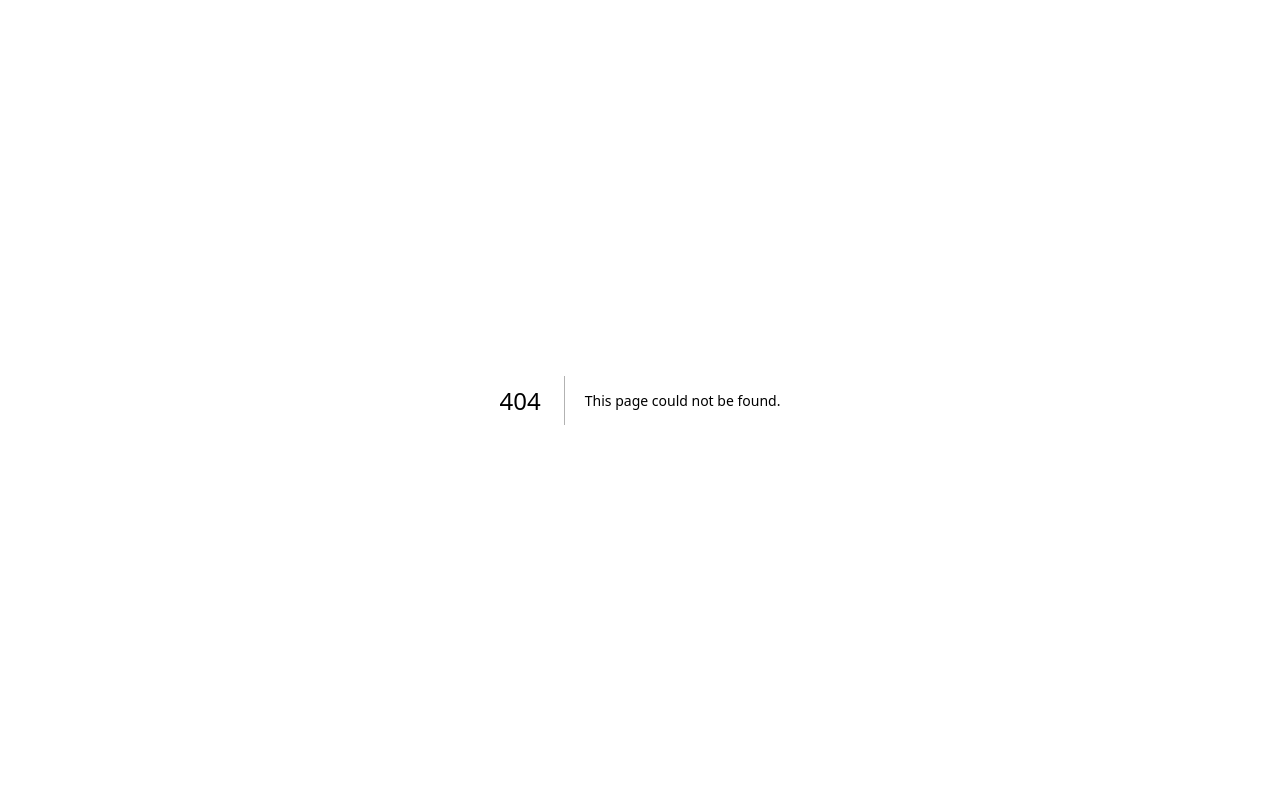
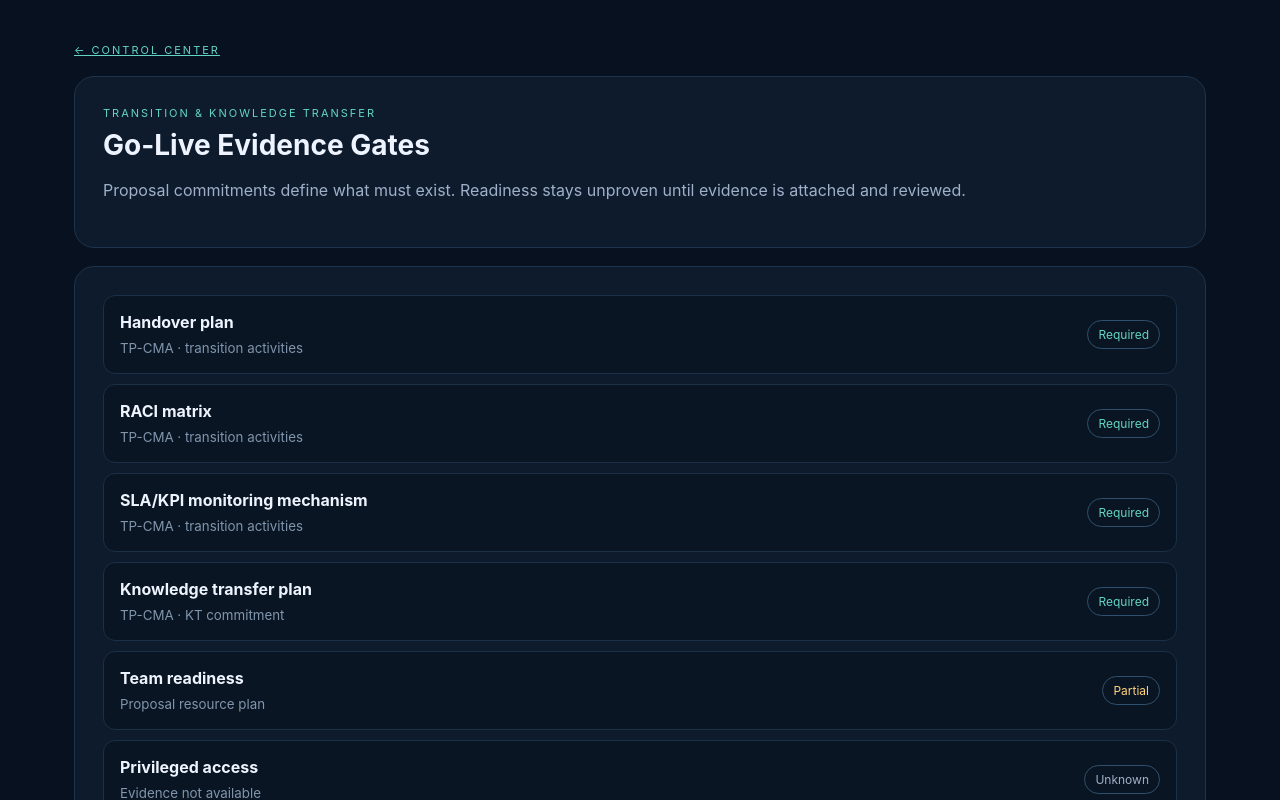
Before and after one commit to mohdassen/managedops, a Next.js app: page /transition in a window 1280 px wide. Before the commit this address had no page. Shown: the top 800 px of the page. Built offline with nearby package versions, Linux system fonts and the light colour scheme.

Commit message:
feat: add transition and KT evidence gates

```diff
--- /dev/null
+++ b/app/transition/page.tsx
@@ -0,0 +1,17 @@
+const gates=[
+ {name:'Handover plan',status:'Required',source:'TP-CMA · transition activities'},
+ {name:'RACI matrix',status:'Required',source:'TP-CMA · transition activities'},
+ {name:'SLA/KPI monitoring mechanism',status:'Required',source:'TP-CMA · transition activities'},
+ {name:'Knowledge transfer plan',status:'Required',source:'TP-CMA · KT commitment'},
+ {name:'Team readiness',status:'Partial',source:'Proposal resource plan'},
+ {name:'Privileged access',status:'Unknown',source:'Evidence not available'},
+ {name:'Operational documentation',status:'Partial',source:'Proposal commitment only'},
+ {name:'Backup / DR evidence',status:'Unknown',source:'Evidence not available'}
+];
+export default function Transition(){return <main>
+<a className="eyebrow" href="/">← CONTROL CENTER</a>
+<section className="panel"><p className="eyebrow">TRANSITION & KNOWLEDGE TRANSFER</p><h1>Go-Live Evidence Gates</h1><p>Proposal commitments define what must exist. Readiness stays unproven until evidence is attached and reviewed.</p></section>
+<section className="panel"><div className="table">{gates.map(g=><div className="row" key={g.name}><div><h4>{g.name}</h4><small>{g.source}</small></div><span className={`status ${g.status.toLowerCase()}`}>{g.status}</span></div>)}</div></section>
+<section className="panel"><h3>Current assessment</h3><p><b>INSUFFICIENT EVIDENCE</b> — we have proposal requirements, but not enough operational evidence yet to issue a defensible Go / Conditional Go / No-Go decision.</p></section>
+<style jsx>{`.table{display:grid;gap:10px}.row{display:flex;justify-content:space-between;align-items:center;padding:16px;background:#091522;border:1px solid #1b3047;border-radius:12px}.row h4{margin:0 0 5px}.row small{color:#8195ad}.status{border:1px solid #31506d;border-radius:20px;padding:6px 10px;font-size:12px}.partial{color:#ffd27d}.unknown{color:#9fb0c8}.required{color:#63d5c4}`}</style>
+</main>}
```
